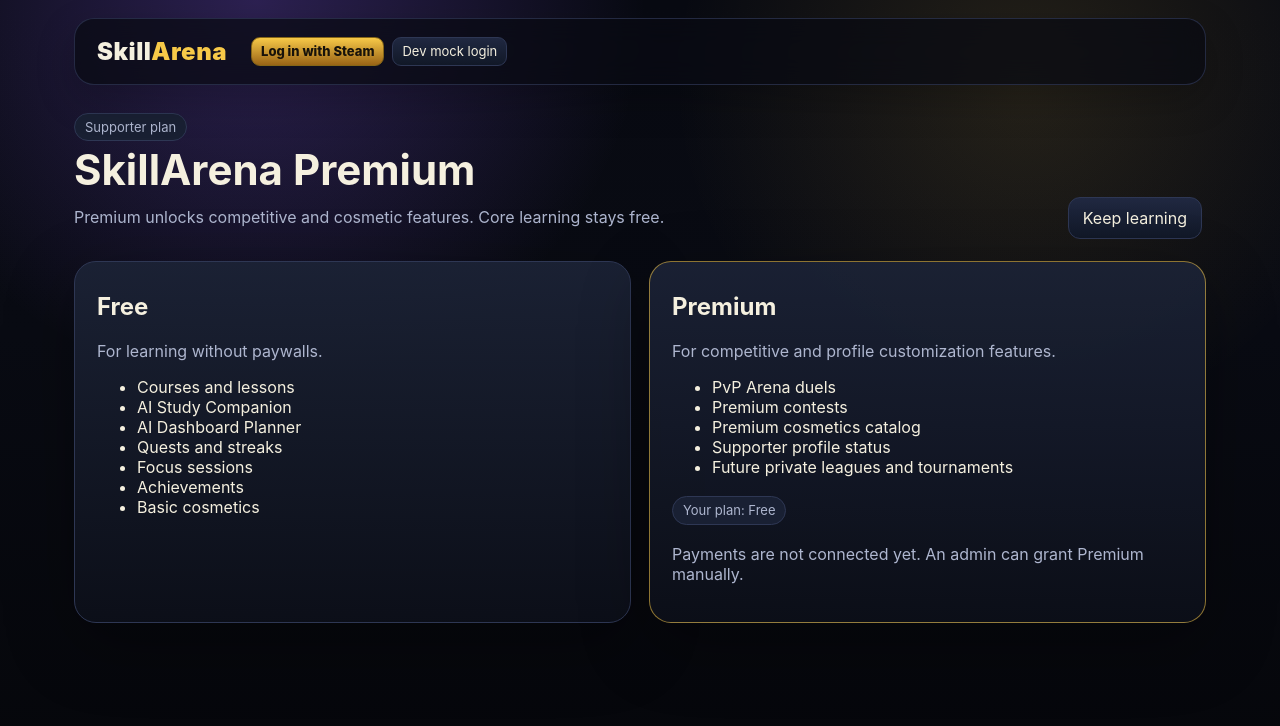
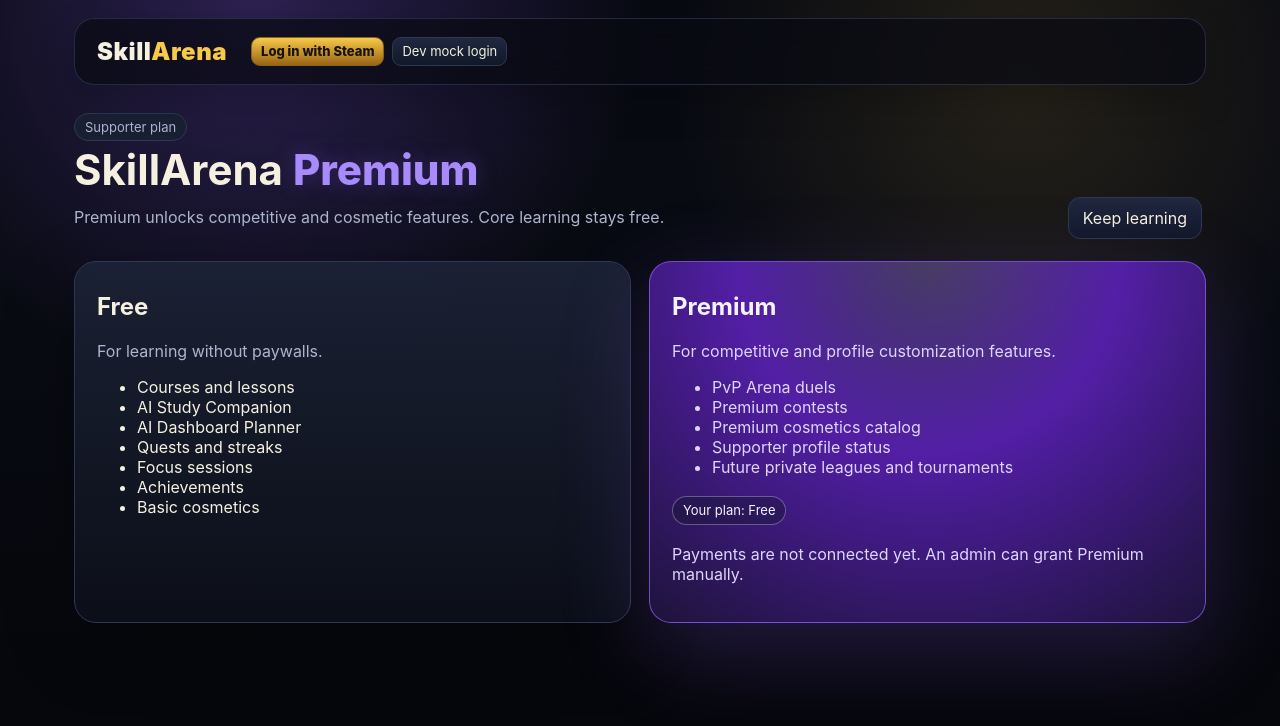
Before and after one commit to jaydeadlondon/skillarena, a FastAPI app: template app/templates/premium.html in a window 1280 px wide. Shown: the top 726 px of the page. Run offline with FastAPI, Linux system fonts and the light colour scheme; the template is opened without the code that fills it, so the values that code supplies are empty; parts of the project's set-up code (start-up, migrations or seed data) failed here and were passed over.

Commit message:
polish premium UI and AI-planner markdown rendering

```diff
--- a/app/static/css/app.css
+++ b/app/static/css/app.css
@@ -866,10 +866,26 @@ form {
   border-color: rgba(139, 92, 246, 0.34);
 }
 #aiPlannerResult {
-  white-space: pre-wrap;
   line-height: 1.65;
   border-color: rgba(247, 201, 72, 0.28);
   box-shadow: var(--shadow-soft);
+}
+#aiPlannerResult p {
+  margin: 8px 0;
+}
+#aiPlannerResult h3 {
+  margin: 10px 0 6px;
+  color: var(--gold);
+}
+#aiPlannerResult ul {
+  margin: 8px 0 8px 22px;
+}
+#aiPlannerResult code {
+  background: #0b1020;
+  border: 1px solid var(--line);
+  border-radius: 6px;
+  padding: 1px 5px;
+  color: var(--gold);
 }
 .lesson-content {
   white-space: pre-wrap;
@@ -1116,3 +1132,45 @@ form {
     grid-column: 3;
   }
 }
+
+/* Premium navigation and page */
+.nav-links a.premium-pill {
+  border-color: rgba(139, 92, 246, 0.75) !important;
+  background: linear-gradient(180deg, #8b5cf6, #4c1d95) !important;
+  color: #fff !important;
+  font-weight: 700 !important;
+  letter-spacing: 0.1px;
+  box-shadow: 0 10px 28px rgba(139, 92, 246, 0.18);
+}
+.nav-links a.premium-pill:hover {
+  box-shadow:
+    0 0 26px rgba(139, 92, 246, 0.38),
+    0 10px 28px rgba(0, 0, 0, 0.22);
+}
+.premium-title-word {
+  color: #a78bfa;
+  font-weight: 800;
+  text-shadow: 0 0 22px rgba(139, 92, 246, 0.28);
+}
+.premium-plan-card {
+  border-color: rgba(139, 92, 246, 0.75) !important;
+  background: radial-gradient(
+    circle at top,
+    rgba(167, 139, 250, 0.34),
+    rgba(91, 33, 182, 0.9) 42%,
+    rgba(30, 20, 60, 0.96) 100%
+  ) !important;
+  box-shadow: 0 28px 90px rgba(139, 92, 246, 0.22) !important;
+}
+.premium-plan-card h2 {
+  color: #f5f3ff;
+}
+.premium-plan-card .muted,
+.premium-plan-card li {
+  color: #ddd6fe;
+}
+.premium-plan-card .badge {
+  border-color: rgba(221, 214, 254, 0.35);
+  background: rgba(17, 24, 39, 0.35);
+  color: #f5f3ff;
+}
--- a/app/templates/base.html
+++ b/app/templates/base.html
@@ -22,13 +22,18 @@
           <a href="/quests">Quests</a>
           <a href="/focus">Focus</a>
           <a href="/pvp">PvP</a>
-          <a href="/premium">Premium</a>
           <a href="/leaderboard">Ranks</a>
           <a href="/shop">Shop</a>
           <a href="/profile">Profile</a>
           {% if user.role.value == 'admin' %}<a href="/admin">Admin</a>{% endif
           %}
           <span class="nav-spacer"></span>
+          <a
+            class="premium-pill"
+            href="/premium"
+            title="Premium competitive and cosmetic features"
+            >Premium</a
+          >
           <a class="streak-pill" href="/streaks" title="Current learning streak"
             >🔥 {{ user.current_streak_days }}</a
           >
--- a/app/templates/premium.html
+++ b/app/templates/premium.html
@@ -8,7 +8,7 @@ block content %} {% if request.query_params.get('error') == 'pvp-premium' %}
 <header class="page-head">
   <div>
     <span class="badge">Supporter plan</span>
-    <h1>SkillArena Premium</h1>
+    <h1>SkillArena <span class="premium-title-word">Premium</span></h1>
     <p class="muted">
       Premium unlocks competitive and cosmetic features. Core learning stays
       free.
@@ -32,7 +32,7 @@ block content %} {% if request.query_params.get('error') == 'pvp-premium' %}
       <li>Basic cosmetics</li>
     </ul>
   </div>
-  <div class="card" style="border-color: rgba(247, 201, 72, 0.55)">
+  <div class="card premium-plan-card">
     <h2>Premium</h2>
     <p class="muted">For competitive and profile customization features.</p>
     <ul>
```
